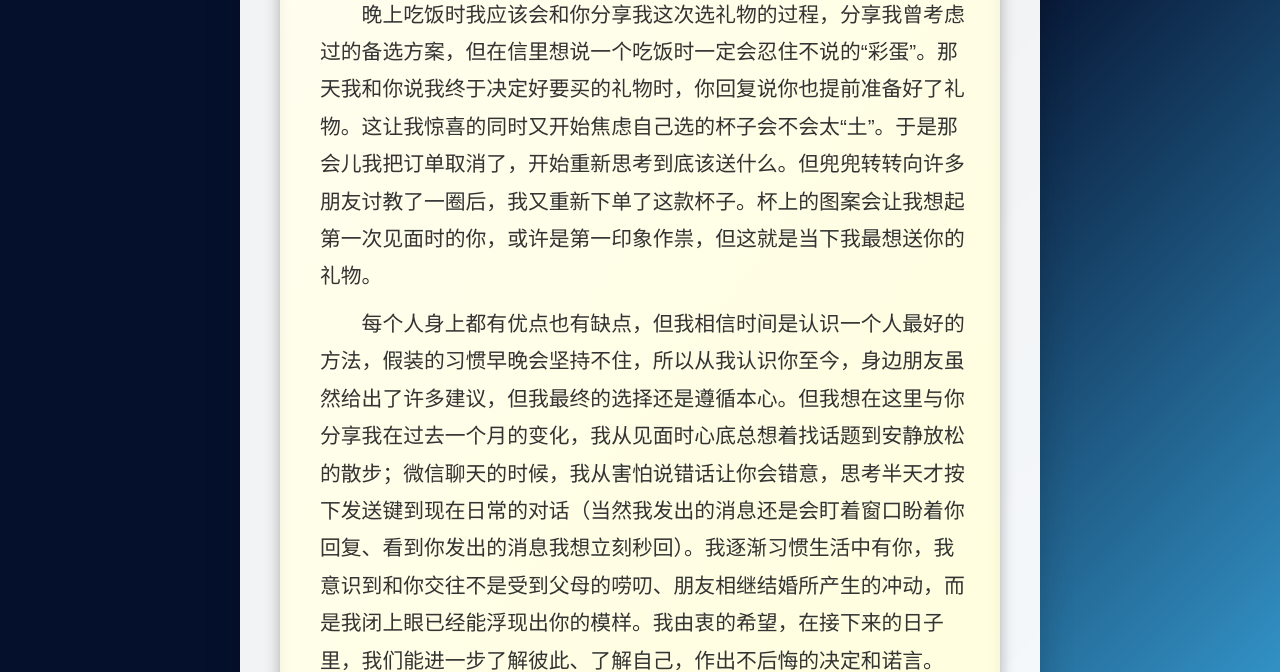
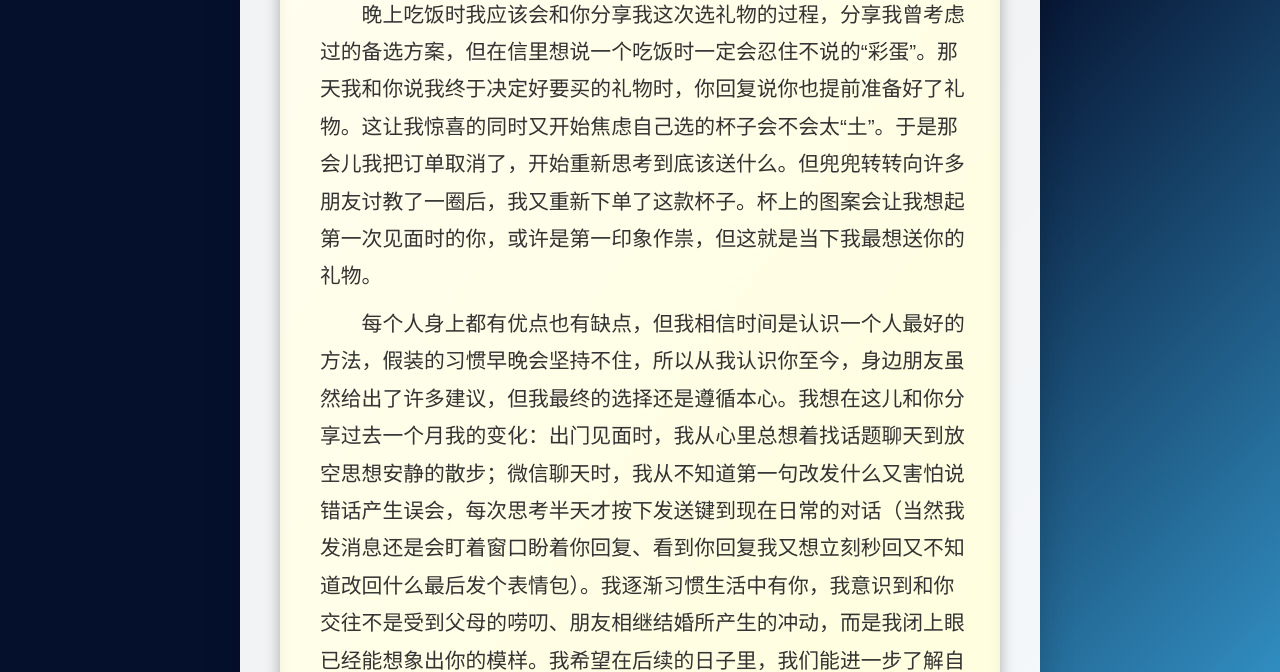
Before and after one commit to zrscholar/wwj828, a plain HTML site: page index.html in a window 1280 px wide. Shown: the part 291-963 px from the top of the page. Drawn offline with Linux system fonts and the light colour scheme.

Commit message:
Update index.html

```diff
--- a/index.html
+++ b/index.html
@@ -263,7 +263,7 @@
             <p class="no-indent">韦洁：</p>
             <p>生日快乐！</p>
             <p>晚上吃饭时我应该会和你分享我这次选礼物的过程，分享我曾考虑过的备选方案，但在信里想说一个吃饭时一定会忍住不说的“彩蛋”。那天我和你说我终于决定好要买的礼物时，你回复说你也提前准备好了礼物。这让我惊喜的同时又开始焦虑自己选的杯子会不会太“土”。于是那会儿我把订单取消了，开始重新思考到底该送什么。但兜兜转转向许多朋友讨教了一圈后，我又重新下单了这款杯子。杯上的图案会让我想起第一次见面时的你，或许是第一印象作祟，但这就是当下我最想送你的礼物。</p>
-            <p>每个人身上都有优点也有缺点，但我相信时间是认识一个人最好的方法，假装的习惯早晚会坚持不住，所以从我认识你至今，身边朋友虽然给出了许多建议，但我最终的选择还是遵循本心。但我想在这里与你分享我在过去一个月的变化，我从见面时心底总想着找话题到安静放松的散步；微信聊天的时候，我从害怕说错话让你会错意，思考半天才按下发送键到现在日常的对话（当然我发出的消息还是会盯着窗口盼着你回复、看到你发出的消息我想立刻秒回）。我逐渐习惯生活中有你，我意识到和你交往不是受到父母的唠叨、朋友相继结婚所产生的冲动，而是我闭上眼已经能浮现出你的模样。我由衷的希望，在接下来的日子里，我们能进一步了解彼此、了解自己，作出不后悔的决定和诺言。</p>
+            <p>每个人身上都有优点也有缺点，但我相信时间是认识一个人最好的方法，假装的习惯早晚会坚持不住，所以从我认识你至今，身边朋友虽然给出了许多建议，但我最终的选择还是遵循本心。我想在这儿和你分享过去一个月我的变化：出门见面时，我从心里总想着找话题聊天到放空思想安静的散步；微信聊天时，我从不知道第一句改发什么又害怕说错话产生误会，每次思考半天才按下发送键到现在日常的对话（当然我发消息还是会盯着窗口盼着你回复、看到你回复我又想立刻秒回又不知道改回什么最后发个表情包）。我逐渐习惯生活中有你，我意识到和你交往不是受到父母的唠叨、朋友相继结婚所产生的冲动，而是我闭上眼已经能想象出你的模样。我希望在后续的日子里，我们能进一步了解自己、了解彼此，作出不后悔的决定和诺言。</p>
             <p>生日快乐！祝你每天开心、快乐。</p>
             <p class="text-right">曾俊</p>
             <p class="text-right">2025.08.28</p>
```
